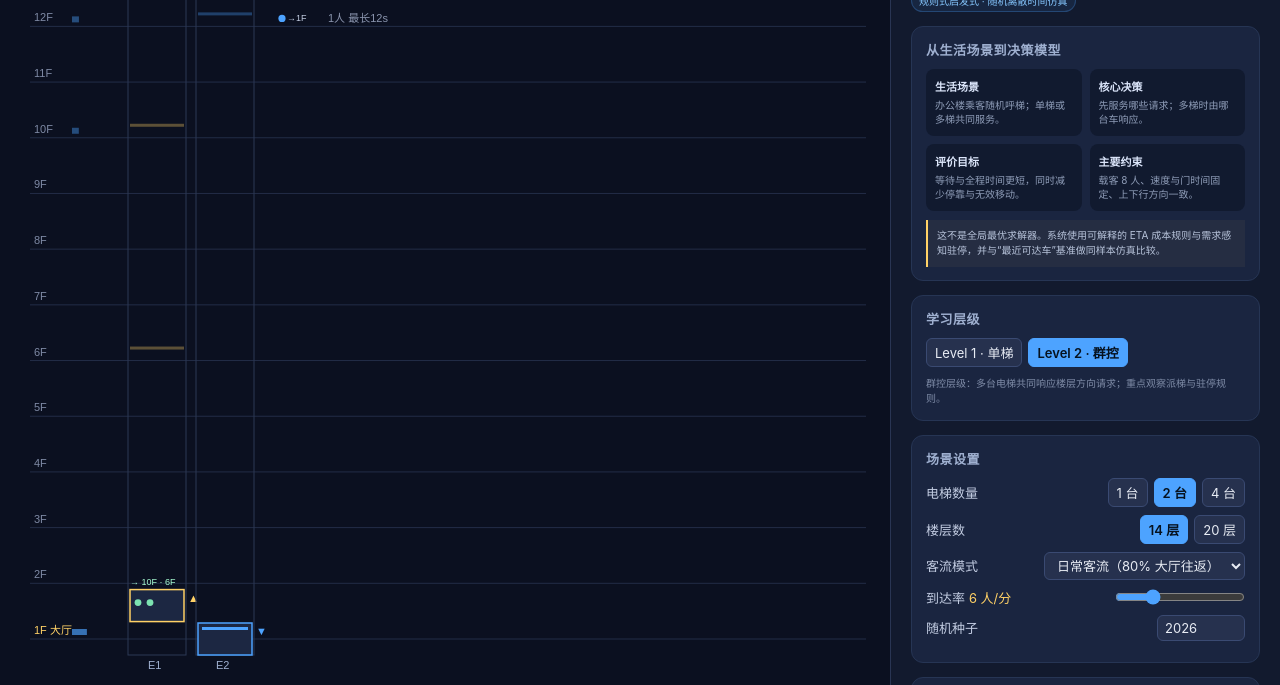
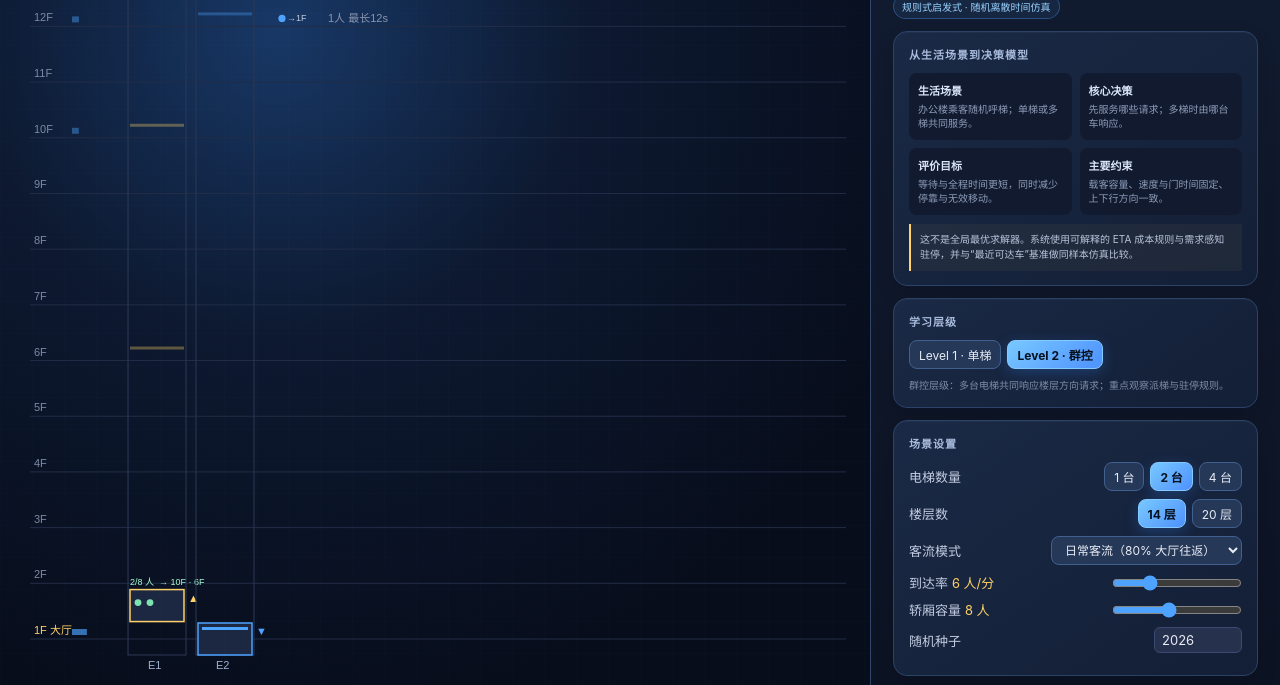
Before and after one commit to marsguo2049/elevator-dispatch, a website: page index.html in a window 1280 px wide. Shown: the part 115-800 px from the top of the page. Drawn offline with Linux system fonts and the light colour scheme.

Commit message:
Add capacity controls and refresh simulator UI

```diff
--- a/index.html
+++ b/index.html
@@ -9,35 +9,43 @@
   :root { color-scheme: dark; }
   body {
     font-family: Inter, ui-sans-serif, -apple-system, "PingFang SC", "Microsoft YaHei", sans-serif;
-    background: #0b1020; color: #edf2ff; overflow: hidden;
+    background: #070b16; color: #edf2ff; overflow: hidden;
   }
   button, input, select { font: inherit; }
   #app { display: flex; height: 100dvh; }
-  #canvasWrap { flex: 1; position: relative; }
+  #canvasWrap {
+    flex: 1; position: relative; overflow:hidden;
+    background: radial-gradient(circle at 32% 18%, #183866 0%, #0d1930 35%, #070d1b 78%);
+  }
+  #canvasWrap::before {
+    content:""; position:absolute; inset:0; pointer-events:none; opacity:.42;
+    background-image: linear-gradient(rgba(117,190,255,.04) 1px, transparent 1px), linear-gradient(90deg, rgba(117,190,255,.035) 1px, transparent 1px);
+    background-size: 32px 32px;
+  }
   canvas { display: block; }
   #panel {
-    width: 390px; background: #121a2e; border-left: 1px solid #293553;
-    padding: 20px; overflow-y: auto; display: flex; flex-direction: column; gap: 14px;
-    scrollbar-color: #3a4a72 transparent;
+    width: 410px; background: linear-gradient(180deg, #121c31 0%, #0c1323 100%); border-left: 1px solid #30466a;
+    padding: 22px; overflow-y: auto; display: flex; flex-direction: column; gap: 12px;
+    scrollbar-color: #44618e transparent; box-shadow: -18px 0 45px #02061155;
   }
-  h1 { font-size: 22px; line-height:1.2; font-weight: 720; letter-spacing:-.02em; }
+  h1 { font-size: 24px; line-height:1.15; font-weight: 760; letter-spacing:-.035em; }
   h1 small { font-weight: 400; color: #96a3bd; font-size: 12px; display:block; margin-top:7px; line-height:1.6;}
-  .eyebrow { color:#69b7ff; text-transform:uppercase; letter-spacing:.14em; font-size:10px; font-weight:750; margin-bottom:7px; }
-  .card { background: #1a2540; border:1px solid #263554; border-radius: 12px; padding: 13px 14px; }
-  .card h2 { font-size: 13px; color: #9fb0d0; margin-bottom: 10px; font-weight: 600; letter-spacing: .5px;}
+  .eyebrow { color:#79c3ff; text-transform:uppercase; letter-spacing:.15em; font-size:10px; font-weight:800; margin-bottom:8px; }
+  .card { background: linear-gradient(145deg, #1a2945 0%, #131f36 100%); border:1px solid #2c4267; border-radius: 14px; padding: 14px 15px; box-shadow: inset 0 1px 0 #ffffff08, 0 8px 20px #03081724; }
+  .card h2 { font-size: 11px; color: #a9bcdd; margin-bottom: 11px; font-weight: 800; letter-spacing: .09em; text-transform:uppercase; }
   .row { display: flex; justify-content: space-between; align-items: center; margin: 8px 0; font-size: 13px; }
   .row label { color: #c3cde2; }
   .row .val { color: #ffd166; font-variant-numeric: tabular-nums; }
   input[type=range] { width: 130px; accent-color: #4da3ff; }
   select, .btn {
-    background: #26314e; color: #e8ecf4; border: 1px solid #3a4a72;
-    border-radius: 6px; padding: 4px 8px; font-size: 13px; cursor: pointer;
+    background: #263858; color: #e8ecf4; border: 1px solid #42608f;
+    border-radius: 8px; padding: 5px 9px; font-size: 12px; cursor: pointer; transition: .18s ease;
   }
-  .btn:hover { background: #31406a; }
+  .btn:hover { background: #36527f; border-color:#69b7ff; transform:translateY(-1px); }
   .seg { display: flex; gap: 6px; }
-  .seg .btn.on { background: #4da3ff; border-color: #4da3ff; color: #06121f; font-weight: 600; }
+  .seg .btn.on { background: linear-gradient(135deg, #78c8ff, #4e91ff); border-color: #83cbff; color: #06121f; font-weight: 750; box-shadow:0 4px 14px #328dff40; }
   .stats { display: grid; grid-template-columns: 1fr 1fr; gap: 8px; }
-  .stat { background: #141b2d; border-radius: 8px; padding: 8px 10px; }
+  .stat { background: #101a2d; border:1px solid #253a5c; border-radius: 10px; padding: 9px 10px; }
   .stat .k { font-size: 11px; color: #8a94ad; }
   .stat .v { font-size: 18px; font-weight: 700; color: #7ce3b1; font-variant-numeric: tabular-nums;}
   .stat .v.warn { color: #ffd166; }
@@ -68,7 +76,7 @@
   .deltaGood { color:#7ce3b1; }
   .deltaBad { color:#ff8f8f; }
   .fine { color:#7f8ca7; font-size:10px; line-height:1.55; }
-  .pill { display:inline-flex; align-items:center; gap:5px; padding:3px 7px; border-radius:999px; background:#4da3ff18; color:#86c7ff; border:1px solid #4da3ff44; font-size:10px; margin-top:9px; }
+  .pill { display:inline-flex; align-items:center; gap:5px; padding:4px 8px; border-radius:999px; background:#4da3ff18; color:#9ad3ff; border:1px solid #4da3ff55; font-size:10px; margin-top:10px; }
   @media (max-width: 760px) {
     body { overflow:auto; }
     #app { min-height:100dvh; height:auto; flex-direction:column; }
@@ -93,7 +101,7 @@
         <div class="modelItem"><b>生活场景</b><span>办公楼乘客随机呼梯；单梯或多梯共同服务。</span></div>
         <div class="modelItem"><b>核心决策</b><span>先服务哪些请求；多梯时由哪台车响应。</span></div>
         <div class="modelItem"><b>评价目标</b><span>等待与全程时间更短，同时减少停靠与无效移动。</span></div>
-        <div class="modelItem"><b>主要约束</b><span>载客 8 人、速度与门时间固定、上下行方向一致。</span></div>
+        <div class="modelItem"><b>主要约束</b><span>载客容量、速度与门时间固定、上下行方向一致。</span></div>
       </div>
       <div class="notice">这不是全局最优求解器。系统使用可解释的 ETA 成本规则与需求感知驻停，并与“最近可达车”基准做同样本仿真比较。</div>
     </div>
@@ -132,6 +140,9 @@
       </div>
       <div class="row"><label>到达率 <span class="val" id="rateVal">6 人/分</span></label>
         <input type="range" id="rate" min="1" max="20" value="6">
+      </div>
+      <div class="row"><label>轿厢容量 <span class="val" id="capacityVal">8 人</span></label>
+        <input type="range" id="capacity" min="2" max="16" value="8">
       </div>
       <div class="row"><label for="seed">随机种子</label><input class="inputSmall" id="seed" type="number" min="1" max="999999" value="2026"></div>
     </div>
@@ -203,7 +214,7 @@
     <div class="card legend">
       <h2>图例</h2>
       <span class="dot" style="background:#ffd166"></span>候梯乘客（旁边的 → 楼层是目标；颜色表示已分配电梯）<br>
-      <span class="dot" style="background:#7ce3b1"></span>电梯内乘客（轿厢上方列出目标楼层）<br>
+      <span class="dot" style="background:#7ce3b1"></span>电梯内乘客（轿厢上方显示人数/容量和目标楼层）<br>
       <span class="dot" style="background:#4da3ff"></span>楼层需求热度（左侧蓝条）<br>
       电梯边框发光 = 正在执行空闲驻停移动
     </div>
@@ -568,7 +579,7 @@ function draw(){
       ctx.fillStyle = '#a9ffd4';
       ctx.font = '9px sans-serif';
       const destinations = e.riders.map(p=>p.d+'F').join(' · ');
-      ctx.fillText('→ '+destinations, x, ey-5);
+      ctx.fillText(e.riders.length+'/'+P.capacity+' 人  → '+destinations, x, ey-5);
       ctx.font = '11px sans-serif';
     }
     ctx.fillStyle = '#9fb0d0';
@@ -743,6 +754,11 @@ document.getElementById('rate').addEventListener('input', e=>{
   document.getElementById('rateVal').textContent = P.ratePerMin+' 人/分';
 });
 document.getElementById('rate').addEventListener('change', ()=>{ reset(); toast('已用新的到达率重置'); });
+document.getElementById('capacity').addEventListener('input', e=>{
+  P.capacity = +e.target.value;
+  document.getElementById('capacityVal').textContent = P.capacity+' 人';
+});
+document.getElementById('capacity').addEventListener('change', ()=>{ reset(); toast('已用新的轿厢容量重置'); });
 document.getElementById('seed').addEventListener('change', e=>{
   P.seed = Math.max(1, Math.min(999999, +e.target.value || 2026));
   e.target.value = P.seed;
```
